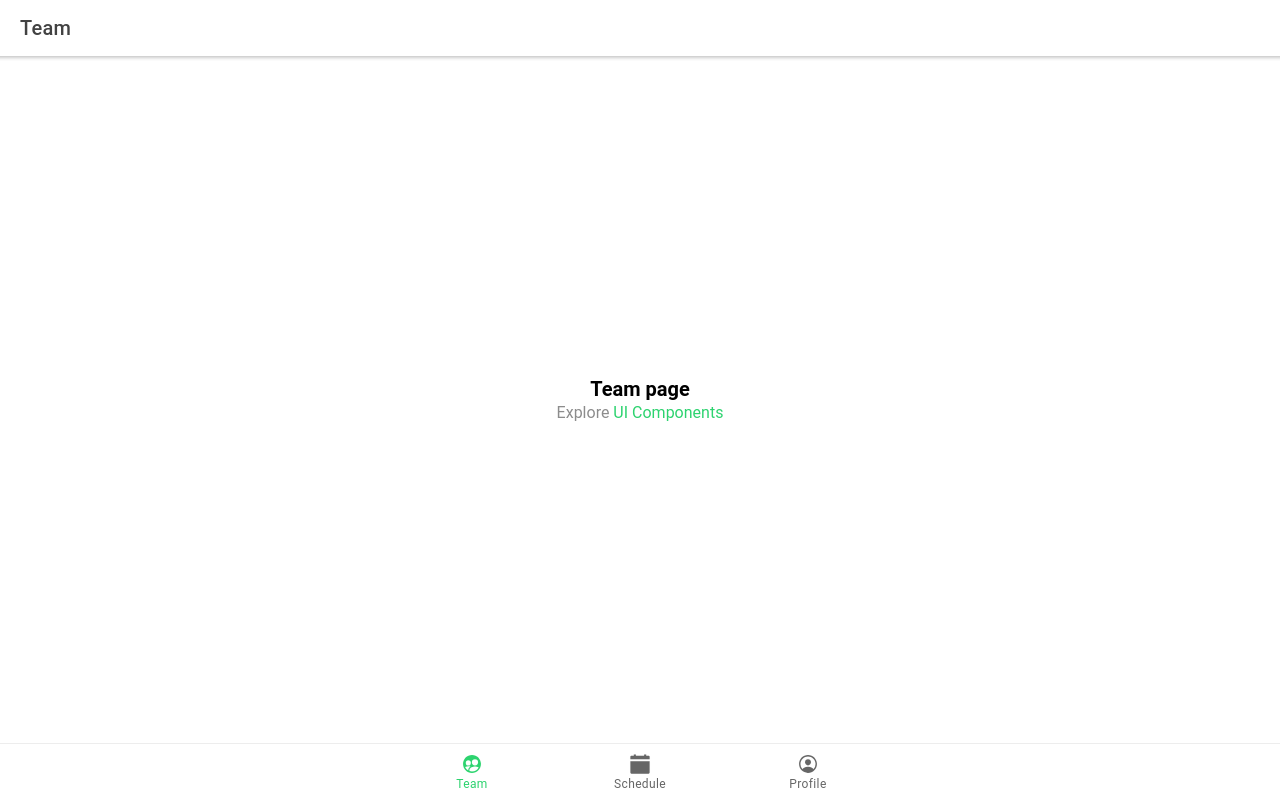
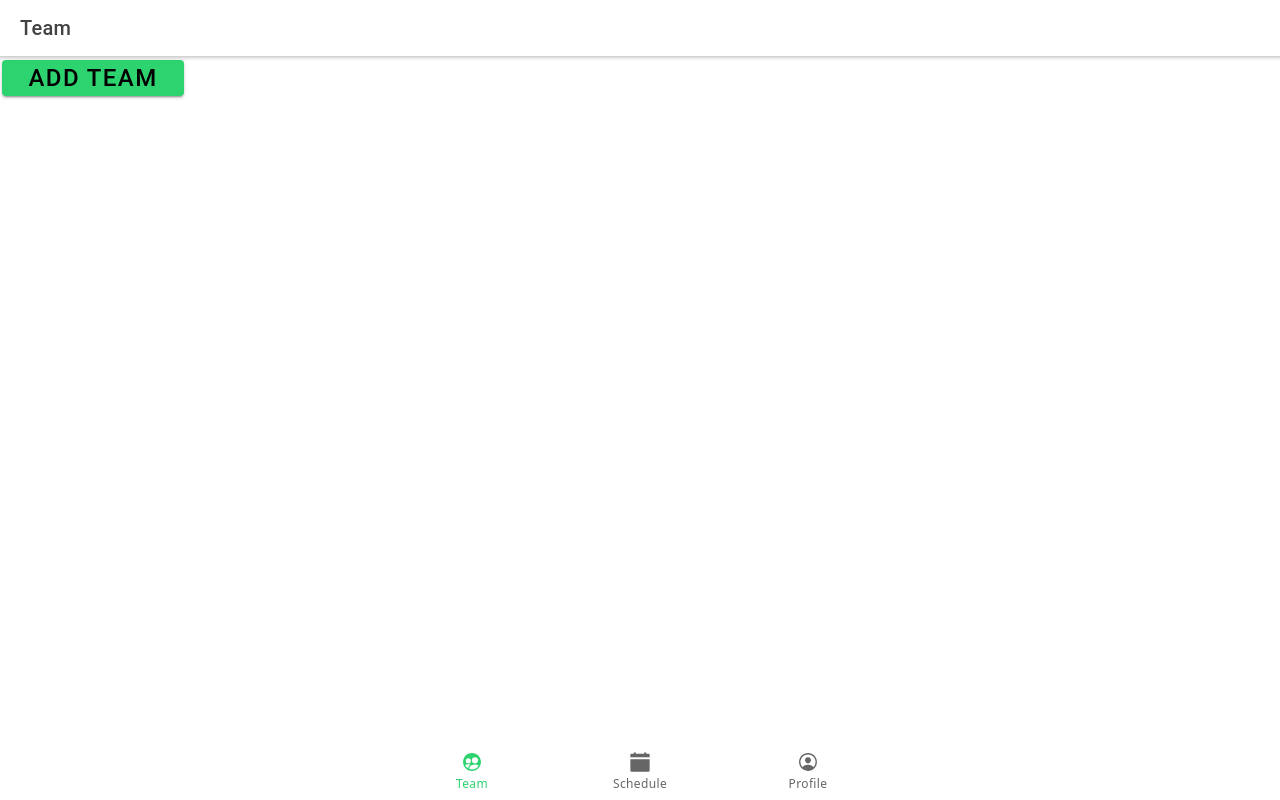
Before and after one commit to thisisdylandev/7sAnd15s, a React (Create React App) app: page /team in a window 1280 px wide. Built offline with nearby package versions, Linux system fonts and the light colour scheme.

Commit message:
feat: add and configure tailwindcss

```diff
--- /dev/null
+++ b/craco.config.js
@@ -0,0 +1,11 @@
+/* eslint-disable no-undef */
+module.exports = {
+  style: {
+    postcss: {
+      plugins: [
+        require('tailwindcss'),
+        require('autoprefixer'),
+      ],
+    },
+  },
+}
--- a/src/pages/Team.tsx
+++ b/src/pages/Team.tsx
@@ -1,6 +1,4 @@
-import { IonContent, IonHeader, IonPage, IonTitle, IonToolbar } from '@ionic/react';
-
-import ExploreContainer from '../components/ExploreContainer';
+import { IonContent, IonHeader, IonPage, IonTitle, IonToolbar, IonButton } from '@ionic/react';
 
 const Team: React.FC = () => {
   return (
@@ -16,7 +14,7 @@
             <IonTitle size="large">Team</IonTitle>
           </IonToolbar>
         </IonHeader>
-        <ExploreContainer name="Team page" />
+        <IonButton className="text-2xl">Add Team</IonButton>
       </IonContent>
     </IonPage>
   );
--- a/src/theme/variables.css
+++ b/src/theme/variables.css
@@ -1,3 +1,7 @@
+@tailwind base;
+@tailwind components;
+@tailwind utilities;
+
 /* Ionic Variables and Theming. For more info, please see:
 http://ionicframework.com/docs/theming/ */
 
--- /dev/null
+++ b/tailwind.config.js
@@ -0,0 +1,11 @@
+module.exports = {
+  purge: [],
+  darkMode: false, // or 'media' or 'class'
+  theme: {
+    extend: {},
+  },
+  variants: {
+    extend: {},
+  },
+  plugins: [],
+}
```
Also changed, not shown: package.json (+6 -2 lines), 1 other file (tests, documents, lock files or other folders).
